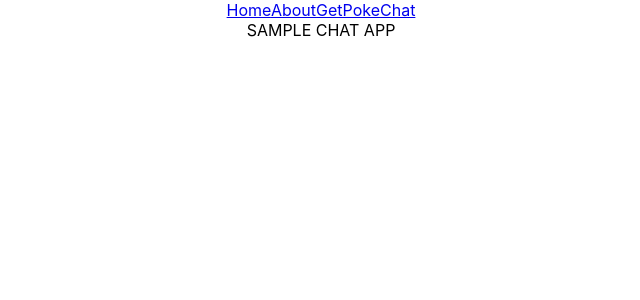
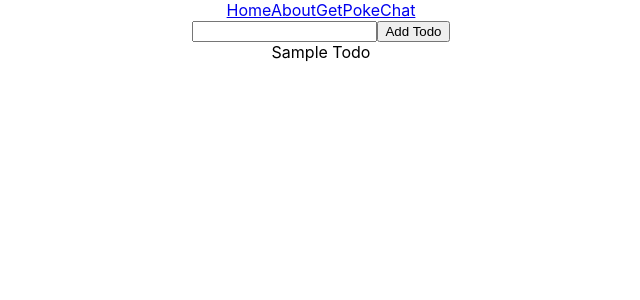
Before and after one commit to chaiko2018/pokeApp, a React (Create React App) app in the folder poke-app/: page /chat in a window 1280 px wide. Shown: the top 300 px of the page, without its empty margins (319-959 px from the left). Built offline with nearby package versions, Linux system fonts and the light colour scheme; the HTML template or start-up script is replaced by a standard one.

Commit message:
add chat component and App.tsx fix

```diff
--- a/poke-app/src/App.tsx
+++ b/poke-app/src/App.tsx
@@ -5,8 +5,6 @@ import {
   ApolloClient,
   InMemoryCache,
   HttpLink,
-  gql,
-  useQuery,
 } from "@apollo/client";
 import { BrowserRouter, Route } from "react-router-dom";
 import Navbar from "./components/navbar";
--- a/poke-app/src/components/chat.tsx
+++ b/poke-app/src/components/chat.tsx
@@ -1,5 +1,37 @@
-import React from "react";
+import React, { useState, ChangeEvent } from "react";
+
+const INITIAL_TODO = {
+  title: "Sample Todo",
+  doing: false,
+};
 
 export default function Chat() {
-  return <div>SAMPLE CHAT APP</div>;
+  const [todos, setTodos] = useState([INITIAL_TODO]);
+  const [todoTitle, setTodoTitle] = useState("");
+
+  const handleTitleChanges = (e: ChangeEvent<HTMLInputElement>) => {
+    setTodoTitle(e.target.value);
+  };
+  const addTodos = (e: any) => {
+    setTodos([
+      ...todos,
+      {
+        title: todoTitle,
+        doing: false,
+      },
+    ]);
+    setTodoTitle("");
+  };
+
+  return (
+    <div>
+      <input type="text" value={todoTitle} onChange={handleTitleChanges} />
+      <button type="submit" onClick={addTodos}>
+        Add Todo
+      </button>
+      {todos.map((todo: any) => (
+        <div key={todo.title}>{todo.title}</div>
+      ))}
+    </div>
+  );
 }
```
